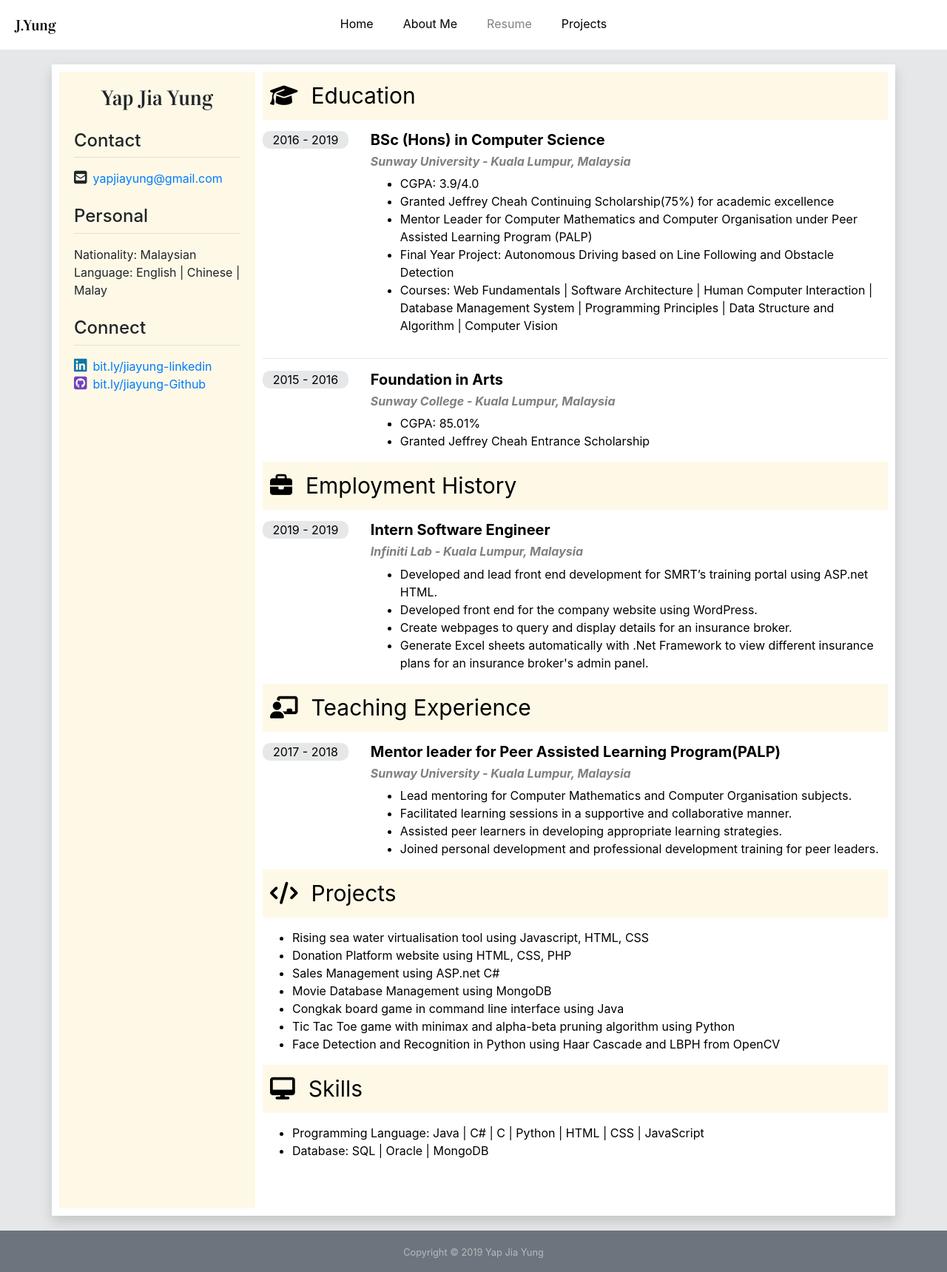
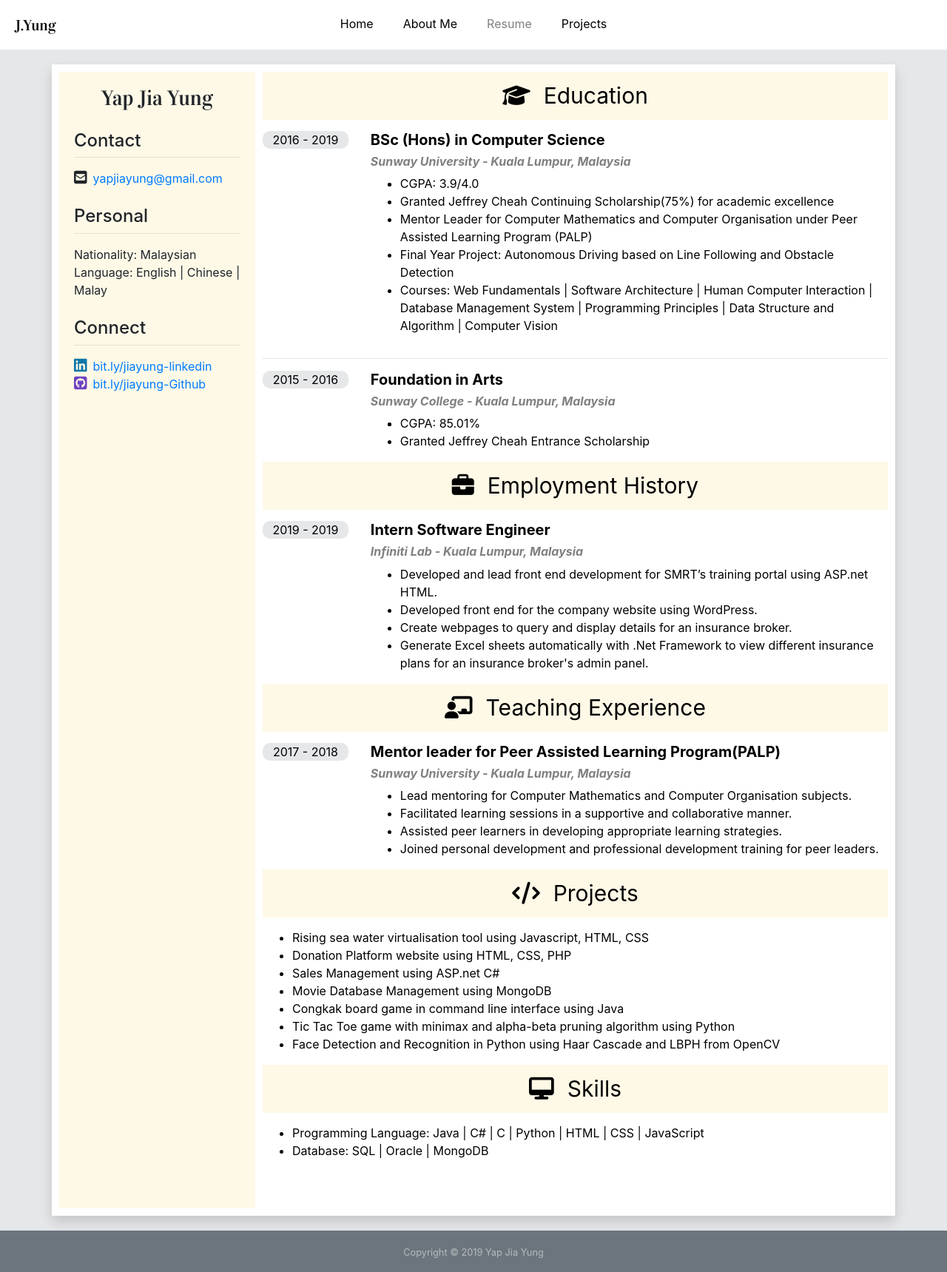
Before and after one commit to Jia-yung/portfolio, a React (Create React App) app: page /resume in a window 1280 px wide. Shown: the whole page at 74% size. Built offline with nearby package versions, Linux system fonts and the light colour scheme.

Commit message:
updated css

```diff
--- a/src/components/resume.js
+++ b/src/components/resume.js
@@ -52,7 +52,7 @@ class Resume extends Component {
                         <Col className="resume-right-col" xs={12} md={12} lg={9}>
                             <section>
                                 <ScrollAnimation animateIn="fadeInUp">
-                                    <div className="resume-right-label" >
+                                    <div className="resume-right-label text-center">
                                         <i className="fa fa-graduation-cap fa-resume-header" aria-hidden="true"/>
                                         Education
                                     </div>
@@ -79,7 +79,7 @@ class Resume extends Component {
                                         />
                                 </ScrollAnimation>
                                 <ScrollAnimation animateIn="fadeInUp">
-                                    <div className="resume-right-label">
+                                    <div className="resume-right-label text-center">
                                         <i className="fa fa-briefcase fa-resume-header" aria-hidden="true"/>
                                         Employment History
                                     </div>
@@ -95,7 +95,7 @@ class Resume extends Component {
                                     />
                                 </ScrollAnimation>
                                 <ScrollAnimation animateIn="fadeInUp">
-                                    <div className="resume-right-label">
+                                    <div className="resume-right-label text-center">
                                         <i className="fas fa-chalkboard-teacher fa-resume-header" aria-hidden="true"/>
                                         Teaching Experience
                                     </div>
@@ -111,7 +111,7 @@ class Resume extends Component {
                                     />
                                 </ScrollAnimation>
                                 <ScrollAnimation animateIn="fadeInUp">
-                                    <div className="resume-right-label">
+                                    <div className="resume-right-label text-center">
                                         <i className="fa fa-code fa-resume-header" aria-hidden="true"/>
                                         Projects
                                     </div>
@@ -130,7 +130,7 @@ class Resume extends Component {
                                     </Row>
                                 </ScrollAnimation>
                                 <ScrollAnimation animateIn="fadeInUp">
-                                    <div className="resume-right-label">
+                                    <div className="resume-right-label text-center">
                                         <i className="fa fa-desktop fa-resume-header" aria-hidden="true"/>
                                         Skills
                                     </div>
--- a/src/css/resume.css
+++ b/src/css/resume.css
@@ -126,7 +126,7 @@
     }
 
     .fa-resume-header {
-        font-size: 28px;
+        font-size: 26px;
     }
 
     .resume-name {
@@ -163,3 +163,9 @@
         font-size: 20px;
     }
 }
+
+@media screen and (max-width: 330px){
+    .resume-right-label{
+        font-size: 20px;
+    }
+}
```
